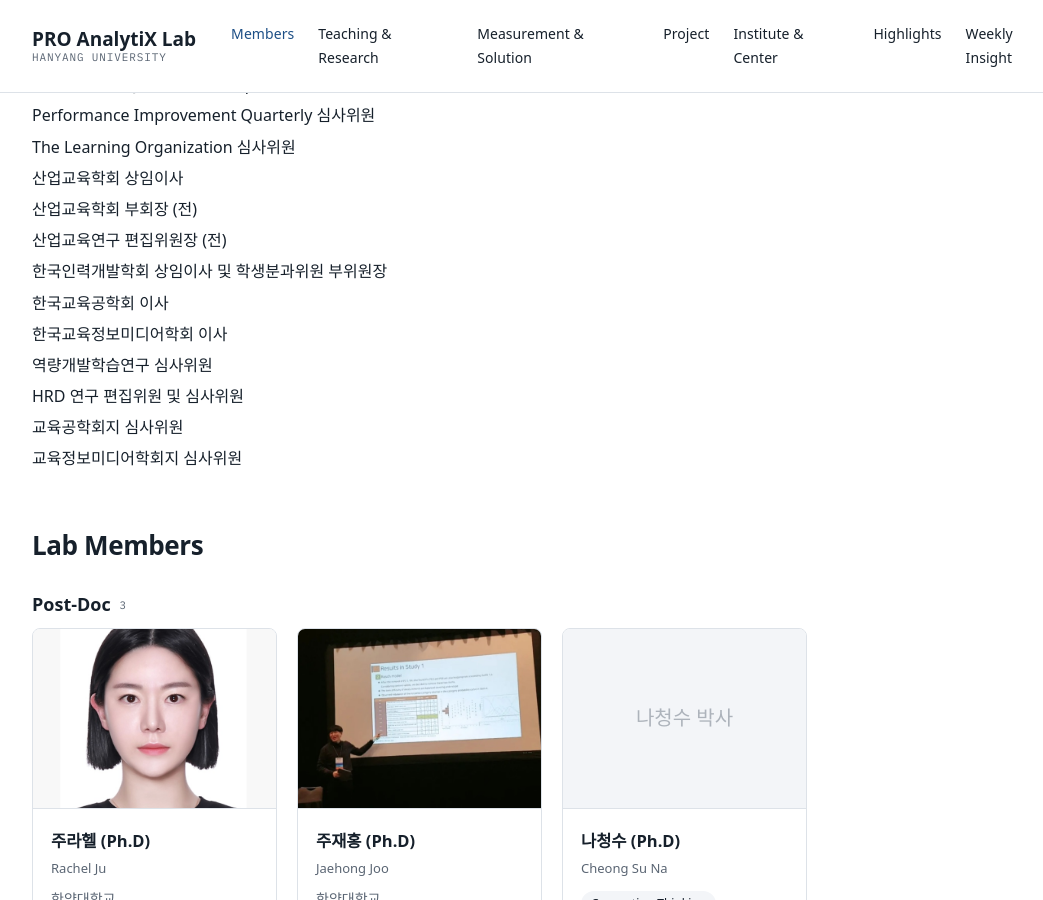
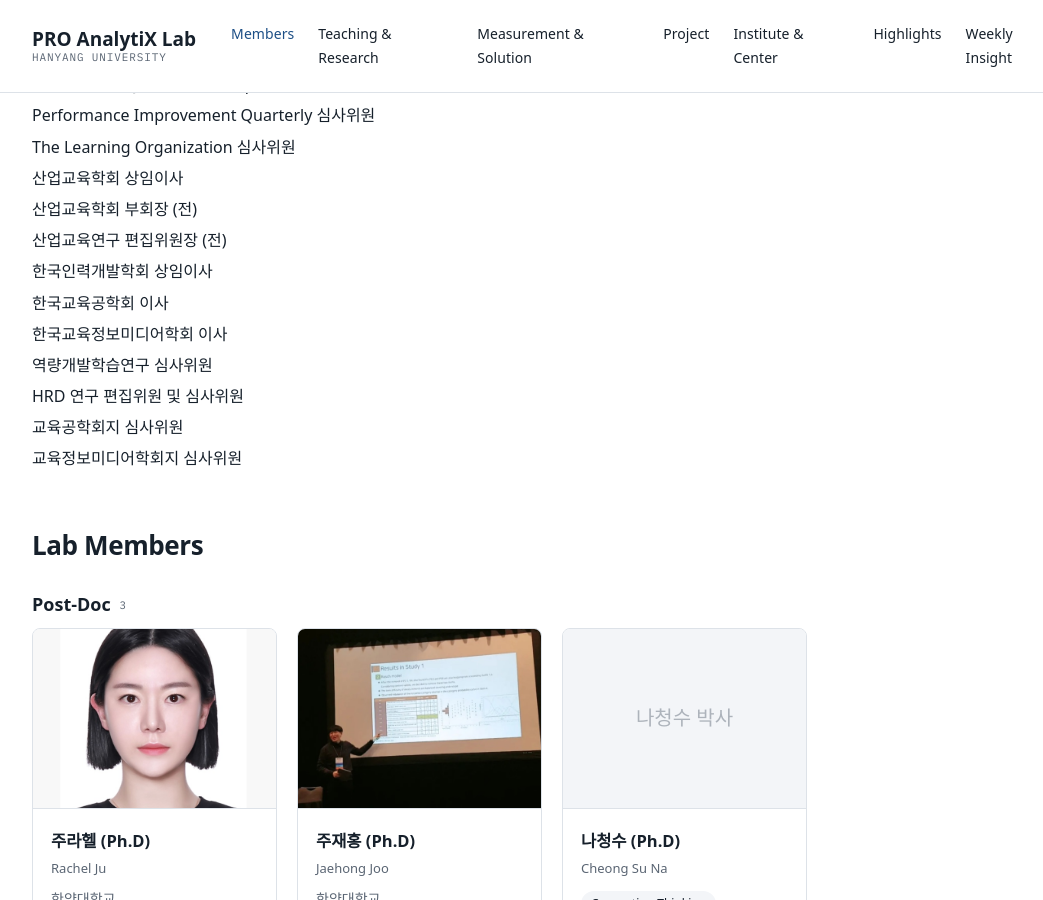
Before and after one commit to drsprolab/drsprolab.github.io, a Jekyll site: the page built from members.md, in a window 1280 px wide and 900 px high, scrolled down 2846 px. Shown: the whole window, without its empty margins (88-1131 px from the left). Built offline with Jekyll 4.4.1, drawn with Linux system fonts in a browser that asks for light colours; some web fonts are replaced.

Commit message:
Professional Service: 한국인력개발학회 상임이사만 남김
Co-Authored-By: Claude Opus 5.5 <noreply@anthropic.com>

```diff
--- a/_data/professor.yml
+++ b/_data/professor.yml
@@ -37,7 +37,7 @@ service:
   - "산업교육학회 상임이사"
   - "산업교육학회 부회장 (전)"
   - "산업교육연구 편집위원장 (전)"
-  - "한국인력개발학회 상임이사 및 학생분과위원 부위원장"
+  - "한국인력개발학회 상임이사"
   - "한국교육공학회 이사"
   - "한국교육정보미디어학회 이사"
   - "역량개발학습연구 심사위원"
```
